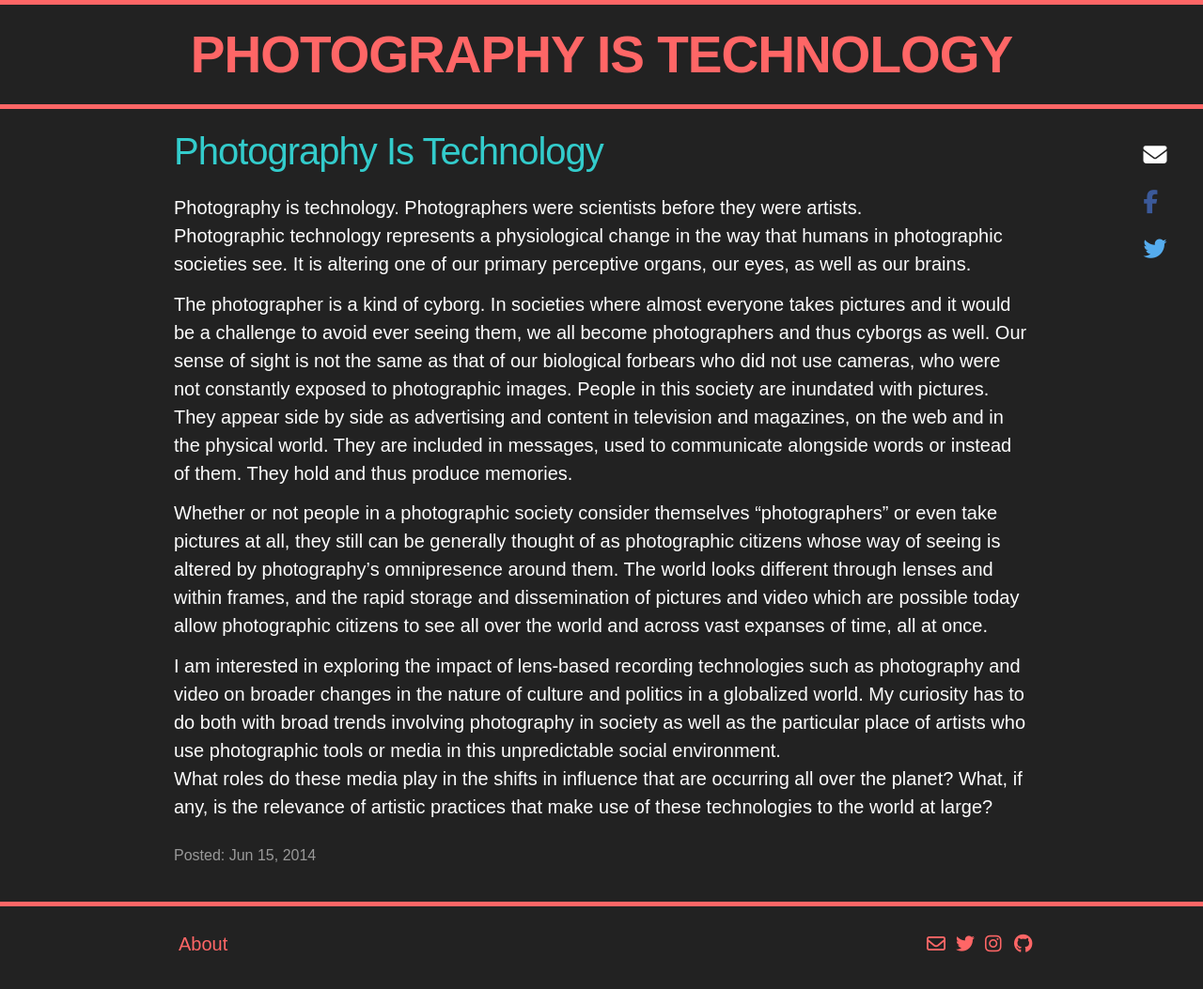
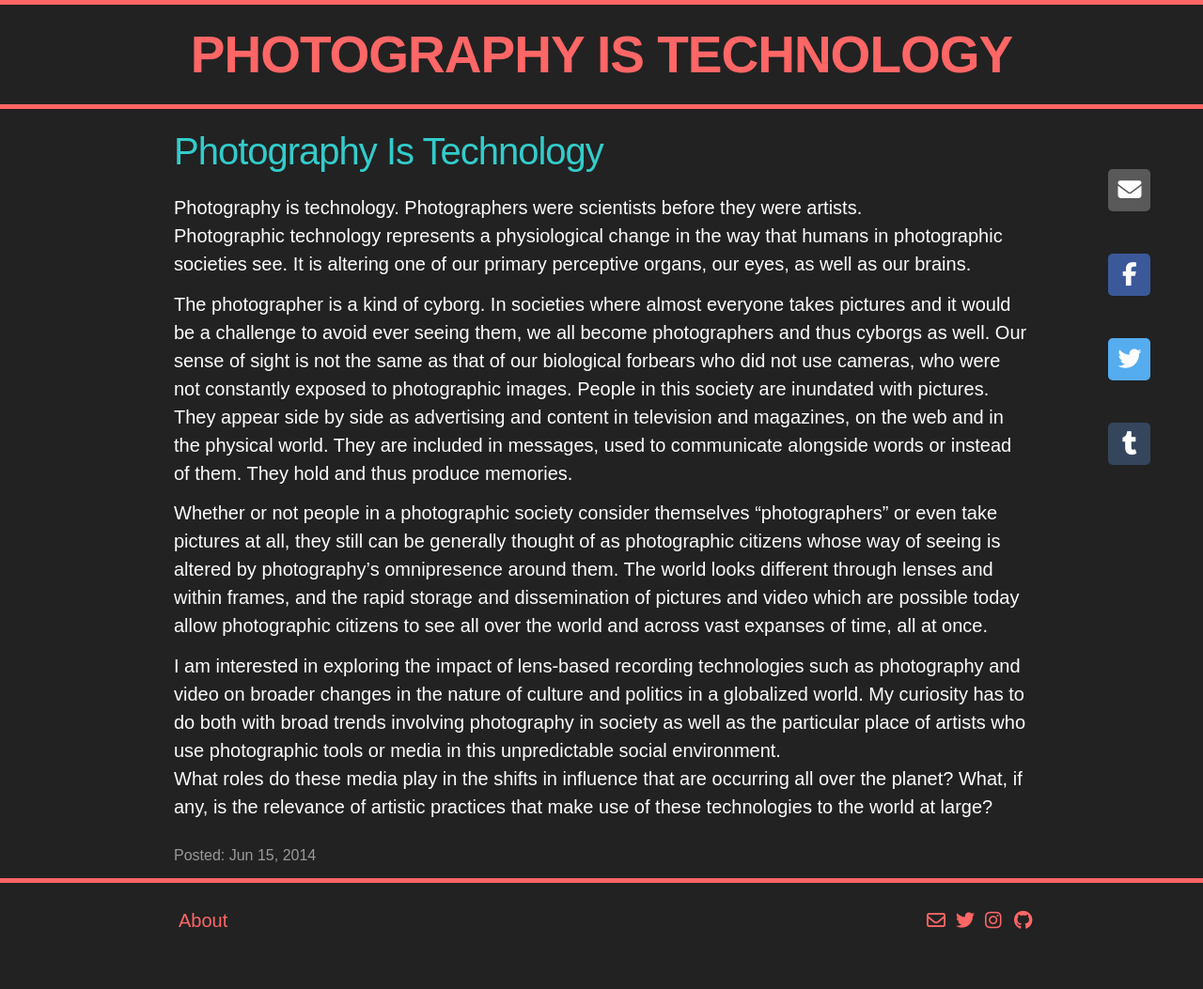
Before and after one commit to r4d1n/photographyistechnology, a Jekyll site: the page built from _posts/2014-06-15-photography-is-technology-2.md, in a window 1280 px wide and 1070 px high. Shown: the top 1053 px of the window at 94% size. Built offline with Jekyll 4.4.1, drawn with Linux system fonts in a browser that asks for light colours; nearby versions of some CDN libraries; library files that are not in the unit come from our copies.

Commit message:
sharing buttons moved to bottom, have background color, refined in all cases

```diff
--- a/_layouts/post.html
+++ b/_layouts/post.html
@@ -5,25 +5,6 @@
 
   <header class="post-header">
     <h1 class="post-title">{{ page.title }}</h1>
-    <div class="mobile-sharing">
-      <ul class="social-sharing">
-        <!-- <li><span class="post-meta">Share Post:</span></li> -->
-        <li><span class="fa fa-envelope fa-lg"></span></li>
-        <li>
-          <a class="fb-like" href="https://www.facebook.com/sharer/sharer.php?
-          t={{ page.title }}
-          &u={{ url }}" target="_blank" title="Share on Facebook">
-          <span class="fa fa-facebook fa-lg"></span>
-        </a>
-      </li>
-      <li>
-        <a class="twitter-share" target="_blank" href="https://twitter.com/share?text={{ page.title }}%20via%20@{{ site.twitter_username }}&url={{ site.url }}{{ page.url }}">
-          <span class="fa fa-twitter fa-lg"></span>
-        </a>
-      </li>
-      <!-- <li><span class="fa fa-tumblr fa-lg"></span></li> -->
-    </ul>
-  </div>
   </header>
 
   <article class="post-content">
@@ -32,29 +13,81 @@
   <p class="post-meta">Posted: {{ page.date | date: "%b %-d, %Y" }}
     {% if page.meta %} • {{ page.meta }}{% endif %}</p>
 
+    <div class="mobile-sharing">
+      <ul class="social-sharing">
+        <li>
+          <a href="mailto:?
+          subject={{ page.title }} from {{ site.title }}
+          &body={{ page.shorturl}}"
+          target="_blank" title="Share via Email">
+          <span class="fa fa-envelope fa-lg mail-share"></span>
+        </a>
+      </li>
+      <li>
+        <a href="https://www.facebook.com/sharer/sharer.php?
+        t={{ page.title }}
+        &u={{ page.shorturl }}"
+        target="_blank" title="Share on Facebook">
+        <span class="fa fa-facebook fa-lg fb-like"></span>
+      </a>
+    </li>
+    <li>
+      <a href="https://twitter.com/share?
+      url={{ page.shorturl }}
+      &via=r4d1n"
+      target="_blank">
+      <span class="fa fa-twitter fa-lg twitter-share"></span>
+    </a>
+  </li>
+  <li>
+    <a href="https://www.tumblr.com/share?
+    posttype=link
+    &show-via=r4d1n
+    &title={{ page.title }}
+    &content={{ page.title }} on {{ site.title }}"
+    target="_blank">
+    <span class="fa fa-tumblr fa-lg tumblr-share"></span></li>
+  </a>
+</li>
+</ul>
+</div>
 </div>
 
 <div class="sidebar">
   <ul class="social-sharing">
-    <!-- <li><h3>Share:</h3></li> -->
     <li>
-      <span class="fa fa-envelope fa-lg"></span>
+      <a href="mailto:?
+      subject={{ page.title }} from {{ site.title }}
+      &body={{ page.shorturl}}"
+      target="_blank" title="Share via Email">
+      <span class="fa fa-envelope fa-lg mail-share"></span>
+    </a>
   </li>
   <li>
     <a href="https://www.facebook.com/sharer/sharer.php?
     t={{ page.title }}
-      &u={{ url }}" target="_blank" title="Share on Facebook">
+    &u={{ page.shorturl }}"
+    target="_blank" title="Share on Facebook">
     <span class="fa fa-facebook fa-lg fb-like"></span>
   </a>
 </li>
 <li>
-    <a target="_blank" href="https://twitter.com/share?
-    url={{ page.shorturl }}&via=r4d1n">
+  <a href="https://twitter.com/share?
+  url={{ page.shorturl }}
+  &via=r4d1n"
+  target="_blank">
   <span class="fa fa-twitter fa-lg twitter-share"></span>
 </a>
 </li>
-<!-- <li>
-<span class="fa fa-tumblr fa-lg"></span>
-</li> -->
+<li>
+  <a href="https://www.tumblr.com/share?
+  posttype=link
+  &show-via=r4d1n
+  &title={{ page.title }}
+  &content={{ page.title }} on {{ site.title }}"
+  target="_blank">
+  <span class="fa fa-tumblr fa-lg tumblr-share"></span></li>
+</a>
+</li>
 </ul>
 </div>
--- a/_sass/_base.scss
+++ b/_sass/_base.scss
@@ -228,13 +228,19 @@
 }
 
 .social-sharing {
+  li {
+    margin: 15px;
+    padding: 15px;
+  }
   span {
-    -webkit-border-radius: 3px;
-    -moz-border-radius: 3px;
-    border-radius: 3px;
+    -webkit-border-radius: 5px;
+    -moz-border-radius: 5px;
+    border-radius: 5px;
     width: $spacing-unit;
     height: $spacing-unit;
-    padding-bottom: 10px;
+    padding: 10px;
+    text-align: center;
+    line-height: 25px;
     @include media-query($on-tablet) {
       font-size: $small-font-size + 5;
     }
@@ -242,16 +248,31 @@
       font-size: $small-font-size;
     }
   }
-    .fb-like {
-      &,
-      &:visited {
-        color: #3b5999;
-      }
+  a {
+    color: #fdfdfd;
+  }
+  .mail-share {
+    background-color: $grey-color-dark;
+    &:hover {
+      background-color: darken($grey-color-dark, 15%)
     }
-    .twitter-share {
-      &,
-      &:visited {
-        color: #55ACEE;
-      }
+  }
+  .fb-like {
+    background-color: #3b5999;
+    &:hover {
+      background-color: darken(#3b5999, 15%)
     }
+  }
+  .twitter-share {
+    background-color: #55ACEE;
+    &:hover {
+      background-color: darken(#55acee, 15%)
+    }
+  }
+  .tumblr-share {
+    background-color: #35465c;
+    &:hover {
+      background-color: darken(#35465c, 15%)
+    }
+  }
 }
--- a/_sass/_layout.scss
+++ b/_sass/_layout.scss
@@ -113,7 +113,7 @@
 * Page content
 */
 .page-content {
-  padding: $spacing-unit 0;
+  // padding: $spacing-unit 0;
 }
 
 .page-heading {
@@ -166,12 +166,12 @@
 
 .post-header {
   position: relative;
-  @include media-query($on-palm) {
-    margin-bottom: $spacing-unit * 2;
-  }
-  @include media-query($on-tablet) {
-    margin-bottom: $spacing-unit * 2 + 10;
-  }
+  // @include media-query($on-palm) {
+  //   margin-bottom: $spacing-unit * 2;
+  // }
+  // @include media-query($on-tablet) {
+  //   margin-bottom: $spacing-unit * 2 + 10;
+  // }
 }
 
 .post-link, .post-title {
@@ -179,7 +179,7 @@
   display: block;
   font-size: $med-font-size;
   color: $secondary-color;
-  margin-bottom: $spacing-unit;
+  margin: $spacing-unit 0;
   letter-spacing: -1px;
   line-height: 1;
 
@@ -189,6 +189,7 @@
 }
 
 .post-content {
+  position: relative;
   margin-bottom: $spacing-unit;
 
   h2 {
@@ -231,34 +232,35 @@
 .sidebar {
   position: fixed;
   top: 150px;
-  right: 3%;
+  right: 2%;
 
   @include media-query($on-tablet) {
     display: none;
   }
   @media screen and (min-width: $on-widescreen) {
-  right: 7.5%;
+    right: 5%;
   }
 }
 
 .mobile-sharing {
   display: none;
-  position: absolute;
-  top: $spacing-unit;
-  left: 5px;
+  height: 50px;
+  padding: ($spacing-unit / 2) 0;
   ul {
     margin: 0px;
     li {
       float: left;
-      padding-right: 5px;
+      margin: 0px 5px 0px 0px;
+      padding: 0px 5px 0px 0px;
     }
   }
+  .social-sharing span {
+    padding: 5px;
+  }
   @include media-query($on-tablet) {
-    padding-left: 5px;
     display: block;
-    margin-top: $spacing-unit;
   }
-  @include media-query($on-palm) {
-    margin-top: $spacing-unit * 2;
-  }
+  // @include media-query($on-palm) {
+  //   margin-top: $spacing-unit * 2;
+  // }
 }
--- a/css/main.scss
+++ b/css/main.scss
@@ -30,8 +30,8 @@
 $content-width:    960px;
 
 $on-palm:          600px;
-$on-tablet:        1100px;
-$on-widescreen:    1300px;
+$on-tablet:        1200px;
+$on-widescreen:    1400px;
 
 
 
```
Lines whose indentation alone changed are shown as unchanged.
